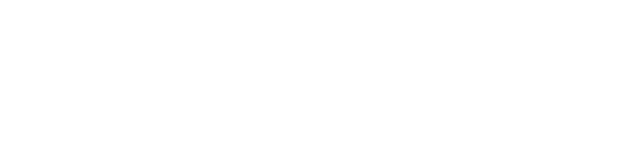
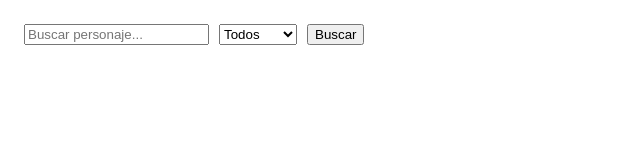
Before and after one commit to noomesk/rickymortyapp, a plain HTML site: page rick-morty-portal/index.html in a window 1280 px wide. Shown: the whole page, without its empty margins (0-640 px from the left). Drawn offline with Linux system fonts and the light colour scheme.

Commit message:
Agregar etiqueta search-filters en index.html para prueba temporal

```diff
--- a/rick-morty-portal/index.html
+++ b/rick-morty-portal/index.html
@@ -12,6 +12,7 @@
     <rick-morty-app></rick-morty-app> <!--este es el orquestador: centraliza la toma de decisiones en un solo lugar-->
 <!--el orden de los <script> importa (CharacterCard, SearchFilters, FavoritesList) antes que RickMortyApp,
  que es quien los orquesta y depende de que ya existan.-->
+ <search-filters></search-filters>  <!-- TEMPORAL, solo para ver que funciona -->
     <script type="module" src="./src/services/RickAndMortyService.js"></script> <!--servicio: hablar con la API-->
     <script type="module" src="./src/components/CharacterCard.js"></script> <!--músicos o leaf modules: muestra un personaje -->
     <script type="module" src="./src/components/SearchFilters.js"></script> <!--muestra los filtros y emite eventos-->
--- a/rick-morty-portal/src/components/SearchFilters.js
+++ b/rick-morty-portal/src/components/SearchFilters.js
@@ -0,0 +1,37 @@
+class SearchFilters extends HTMLElement {
+  constructor() {
+    super(); // obligatorio: le dice a HTMLElement que se inicialice primero
+    this.attachShadow({ mode: 'open' }); // crea la cápsula de cristal
+  }
+
+  connectedCallback() {
+    // Este método se ejecuta automáticamente cuando el elemento
+    // ya está insertado en el documento (cuando el navegador lo "monta")
+    this.render();
+  }
+
+  render() {
+    this.shadowRoot.innerHTML = `
+      <style>
+        .filters-container {
+          display: flex;
+          gap: 10px;
+          padding: 16px;
+        }
+      </style>
+
+      <form class="filters-container">
+        <input type="text" placeholder="Buscar personaje..." />
+        <select>
+          <option value="">Todos</option>
+          <option value="Alive">Alive</option>
+          <option value="Dead">Dead</option>
+          <option value="unknown">Unknown</option>
+        </select>
+        <button type="submit">Buscar</button>
+      </form>
+    `;
+  }
+}
+
+customElements.define('search-filters', SearchFilters);
```
